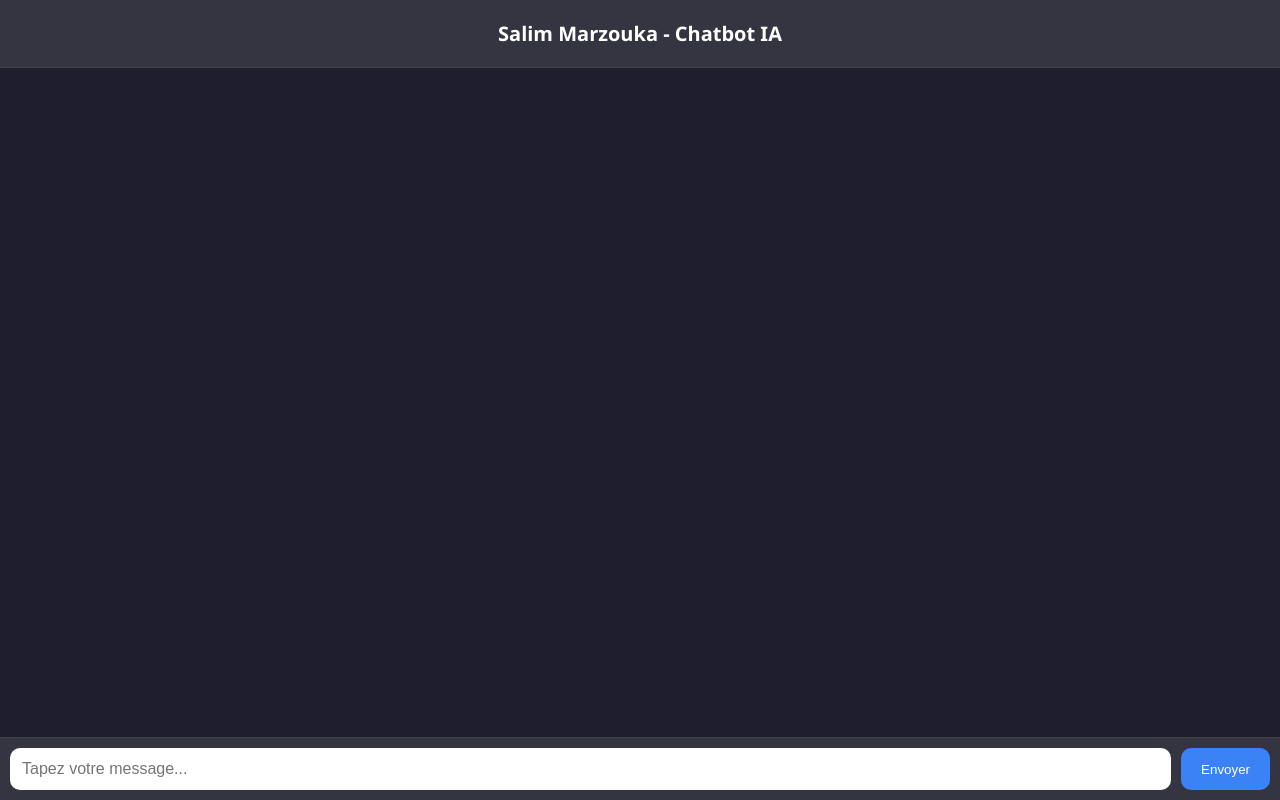
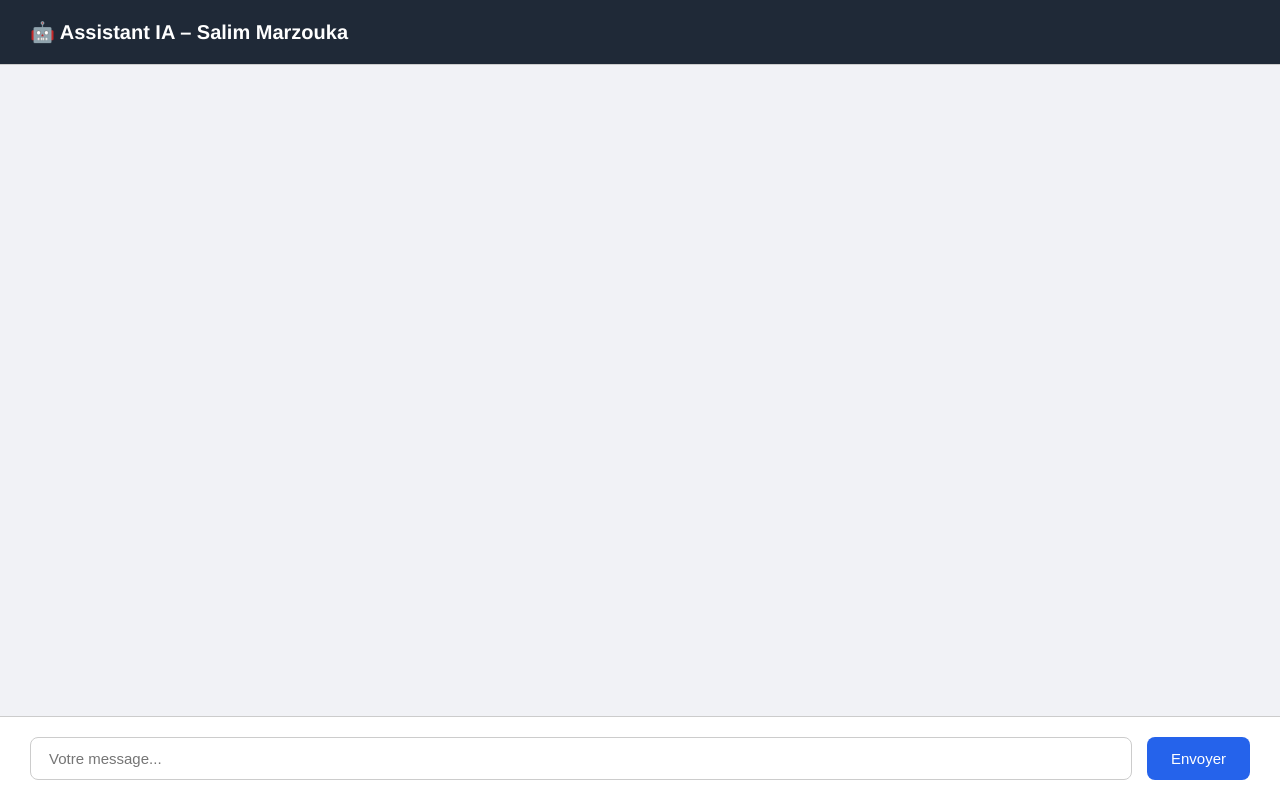
Before and after one commit to marzouka22/chatbot-salim, a Flask app: page / in a window 1280 px wide. Run offline with Flask 3, Linux system fonts and the light colour scheme.

Commit message:
Update index.html

```diff
--- a/templates/index.html
+++ b/templates/index.html
@@ -2,103 +2,121 @@
 <html lang="fr">
 <head>
     <meta charset="UTF-8">
-    <title>Chatbot - Salim Marzouka</title>
+    <title>Assistant IA – Salim Marzouka</title>
     <style>
         body {
             margin: 0;
-            padding: 0;
-            font-family: "Segoe UI", sans-serif;
-            background-color: #1e1e2f;
-            color: #ffffff;
+            font-family: "Helvetica Neue", sans-serif;
+            background-color: #f1f2f6;
             display: flex;
             flex-direction: column;
             height: 100vh;
         }
+
         header {
-            background-color: #343541;
-            padding: 20px;
-            text-align: center;
+            background-color: #1f2937;
+            color: white;
+            padding: 20px 30px;
             font-size: 20px;
             font-weight: bold;
-            border-bottom: 1px solid #444;
+            border-bottom: 1px solid #ccc;
         }
+
         #chatbox {
             flex: 1;
             overflow-y: auto;
-            padding: 20px;
+            padding: 30px;
         }
+
         .message {
-            margin: 15px 0;
             display: flex;
+            margin-bottom: 15px;
         }
+
         .user {
             justify-content: flex-end;
         }
+
         .user .bubble {
-            background-color: #3b82f6;
-            color: #fff;
+            background-color: #2563eb;
+            color: white;
+            border-radius: 15px 15px 0 15px;
+            text-align: right;
         }
+
         .bot {
             justify-content: flex-start;
         }
+
         .bot .bubble {
-            background-color: #2a2b3a;
-            color: #e0e0e0;
+            background-color: #e2e8f0;
+            color: #1a202c;
+            border-radius: 15px 15px 15px 0;
+            text-align: left;
         }
+
         .bubble {
+            padding: 14px 18px;
             max-width: 70%;
+            font-size: 15px;
+            line-height: 1.6;
+        }
+
+        form {
+            display: flex;
+            padding: 20px 30px;
+            border-top: 1px solid #ccc;
+            background-color: white;
+        }
+
+        input[type="text"] {
+            flex: 1;
             padding: 12px 18px;
-            border-radius: 15px;
-            line-height: 1.5;
+            border-radius: 8px;
+            border: 1px solid #ccc;
+            font-size: 15px;
         }
-        #inputForm {
-            display: flex;
-            padding: 10px;
-            background-color: #343541;
-            border-top: 1px solid #444;
-        }
-        #userInput {
-            flex: 1;
-            padding: 12px;
-            border-radius: 10px;
-            border: none;
-            font-size: 16px;
-            margin-right: 10px;
-        }
+
         button {
-            background-color: #3b82f6;
+            margin-left: 15px;
+            background-color: #2563eb;
             color: white;
             border: none;
-            padding: 12px 20px;
-            border-radius: 10px;
+            padding: 12px 24px;
+            border-radius: 8px;
+            font-size: 15px;
             cursor: pointer;
         }
+
         button:hover {
-            background-color: #2563eb;
+            background-color: #1d4ed8;
         }
     </style>
 </head>
 <body>
-    <header>Salim Marzouka - Chatbot IA</header>
+
+    <header>🤖 Assistant IA – Salim Marzouka</header>
 
     <div id="chatbox"></div>
 
     <form id="inputForm">
-        <input type="text" id="userInput" placeholder="Tapez votre message..." autocomplete="off">
+        <input type="text" id="userInput" placeholder="Votre message..." autocomplete="off">
         <button type="submit">Envoyer</button>
     </form>
 
     <script>
-        const chatbox = document.getElementById('chatbox');
-        const form = document.getElementById('inputForm');
-        const input = document.getElementById('userInput');
+        const chatbox = document.getElementById("chatbox");
+        const form = document.getElementById("inputForm");
+        const input = document.getElementById("userInput");
 
         function addMessage(sender, text) {
-            const messageDiv = document.createElement('div');
-            messageDiv.className = 'message ' + sender;
-            const bubble = document.createElement('div');
-            bubble.className = 'bubble';
+            const messageDiv = document.createElement("div");
+            messageDiv.className = "message " + sender;
+
+            const bubble = document.createElement("div");
+            bubble.className = "bubble";
             bubble.innerText = text;
+
             messageDiv.appendChild(bubble);
             chatbox.appendChild(messageDiv);
             chatbox.scrollTop = chatbox.scrollHeight;
@@ -108,18 +126,21 @@
             e.preventDefault();
             const userMessage = input.value.trim();
             if (!userMessage) return;
-            addMessage('user', userMessage);
-            input.value = '';
-            addMessage('bot', '⏳...');
-            const response = await fetch('/chat', {
-                method: 'POST',
-                headers: { 'Content-Type': 'application/json' },
-                body: JSON.stringify({ message: userMessage })
+            addMessage("user", userMessage);
+            input.value = "";
+            addMessage("bot", "⏳ ...");
+
+            const response = await fetch("/chat", {
+                method: "POST",
+                headers: { "Content-Type": "application/json" },
+                body: JSON.stringify({ message: userMessage }),
             });
+
             const data = await response.json();
-            chatbox.lastChild.remove(); // Remove loading
-            addMessage('bot', data.response);
+            chatbox.lastChild.remove(); // remove loader
+            addMessage("bot", data.response);
         };
     </script>
+
 </body>
 </html>
```
